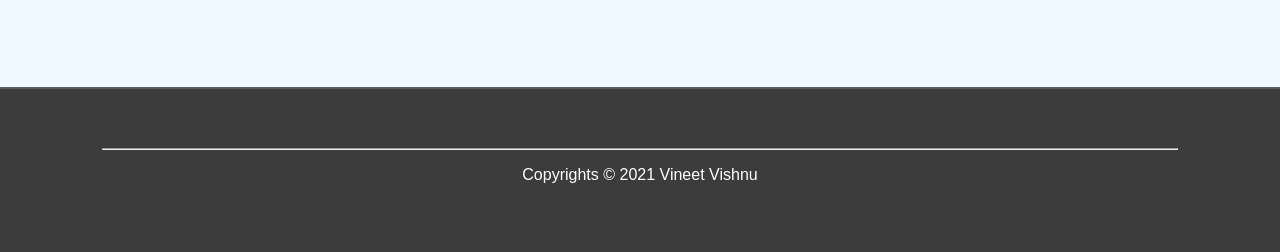
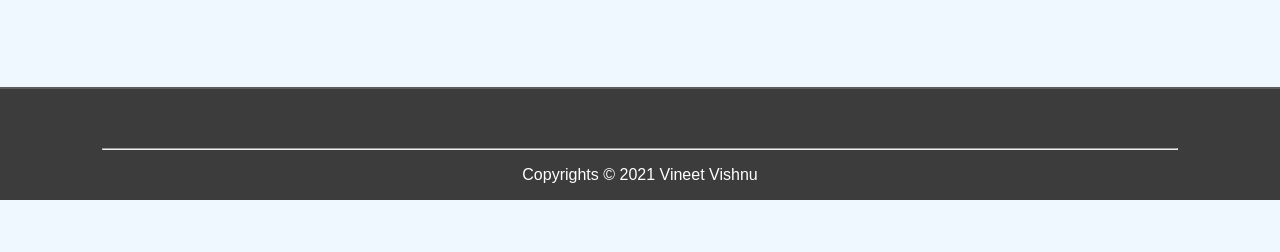
Before and after one commit to vineetvishnu/hacker-rank-list, a PHP site: page /login.html in a window 1280 px wide. Shown: the part 967-1219 px from the top of the page. After the commit the page ends 1167 px from the top, so only its background shows below. Run offline with PHP 8.4, Linux system fonts and the light colour scheme.

Commit message:
Update styles.css

```diff
--- a/styles.css
+++ b/styles.css
@@ -154,7 +154,7 @@ a:hover{
 .footer {
   color: white;
   text-transform: capitalize;
-  padding: 4% 8%;
+  padding: 4% 8% 0px 8%;
   border-top: 2px solid rgb(94,97,100,0.9);
   background-color: rgb(60, 60, 60);
   text-align: center;
```
